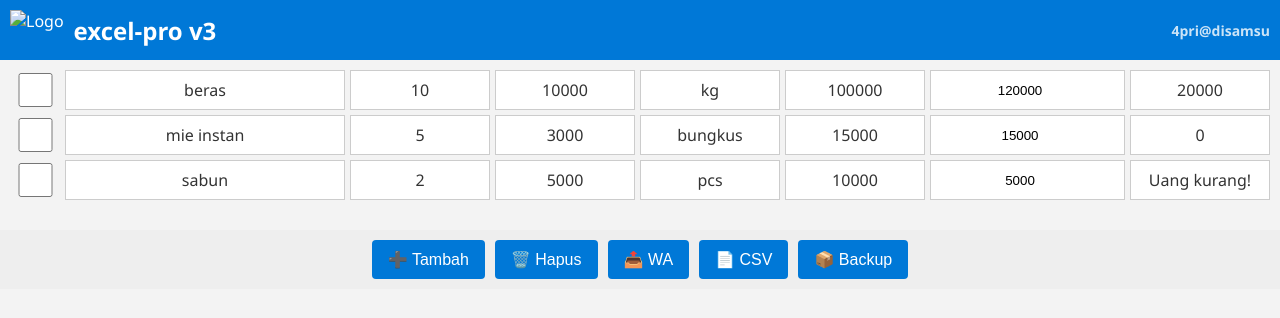
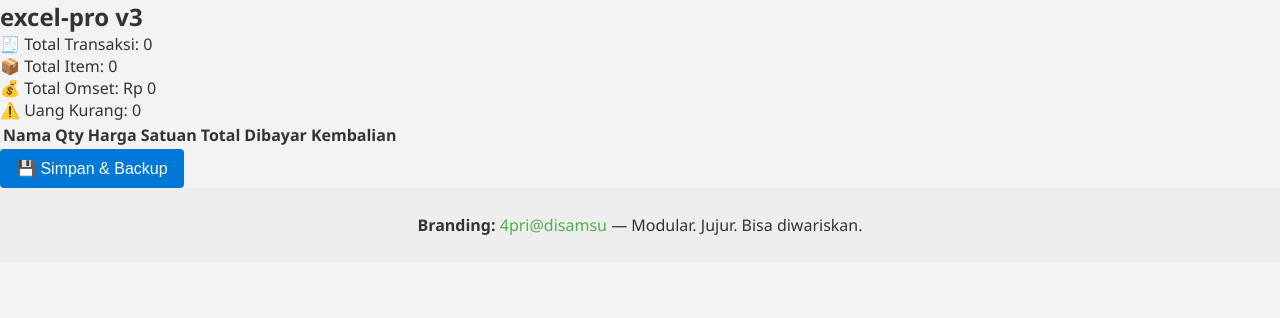
Before and after one commit to apri99/excel-pro-v3, a plain HTML site: page index.html in a window 1280 px wide. Drawn offline with Linux system fonts and the light colour scheme; some packages are replaced by stand-ins of ours; a script that the page names is missing.

Commit message:
index.html

```diff
--- a/index.html
+++ b/index.html
@@ -4,32 +4,42 @@
   <meta charset="UTF-8" />
   <meta name="viewport" content="width=device-width, initial-scale=1.0" />
   <title>excel-pro v3</title>
+  <link rel="manifest" href="manifest.json" />
   <link rel="stylesheet" href="style.css" />
-  <link rel="manifest" href="manifest.json" />
+  <script src="https://cdn.jsdelivr.net/npm/sweetalert2@11"></script>
 </head>
 <body>
-  <header>
-    <div style="display: flex; align-items: center;">
-      <img src="assets/logo.png" alt="Logo" />
-      <h1>excel-pro v3</h1>
-    </div>
-    <span class="branding">4pri@disamsu</span>
-  </header>
+  <h1>excel-pro v3</h1>
 
-  <main>
-    <section id="kasir-grid"></section>
-  </main>
+  <div id="dashboard">
+    <div class="card">🧾 Total Transaksi: <span id="total-transaksi">0</span></div>
+    <div class="card">📦 Total Item: <span id="total-item">0</span></div>
+    <div class="card">💰 Total Omset: Rp <span id="total-omset">0</span></div>
+    <div class="card">⚠️ Uang Kurang: <span id="uang-kurang">0</span></div>
+  </div>
 
+  <table id="kasir-table">
+    <thead>
+      <tr>
+        <th>Nama</th>
+        <th>Qty</th>
+        <th>Harga</th>
+        <th>Satuan</th>
+        <th>Total</th>
+        <th>Dibayar</th>
+        <th>Kembalian</th>
+      </tr>
+    </thead>
+    <tbody id="data-body"></tbody>
+  </table>
+
+  <button onclick="simpanData()">💾 Simpan & Backup</button>
+
+  <script src="convert-csv.js"></script>
+  <script src="script.js"></script>
   <footer>
-    <button onclick="addRow()">➕ Tambah</button>
-    <button onclick="deleteSelected()">🗑️ Hapus</button>
-    <button onclick="syncToWA()">📤 WA</button>
-    <button onclick="exportCSV()">📄 CSV</button>
-    <button onclick="downloadBackup()">📦 Backup</button>
-  </footer>
+  <p><strong>Branding:</strong> <span style="color:#4caf50">4pri@disamsu</span> — Modular. Jujur. Bisa diwariskan.</p>
+</footer>
 
-  <script src="script.js"></script>
-  <script src="utils/export-csv.js"></script>
-  <script src="utils/sync-wa.js"></script>
 </body>
 </html>
```
